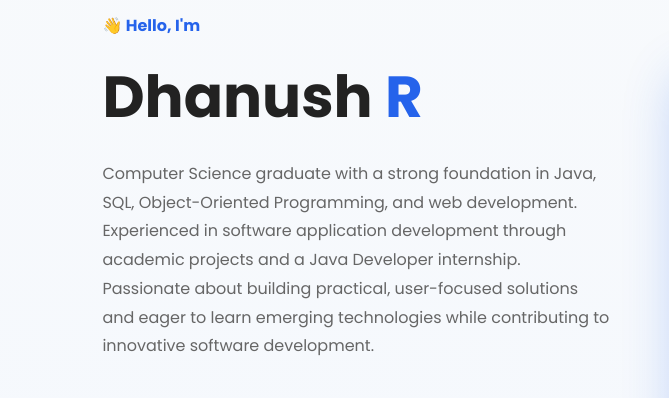
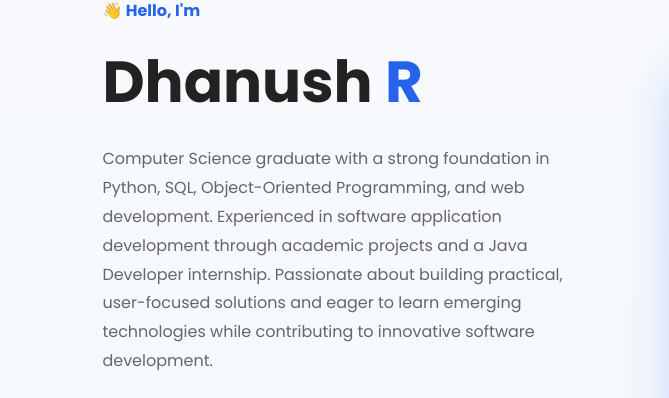
Before and after one commit to DHANUSH-916/Personal-Portfolio, a plain HTML site: page client/index.html in a window 1280 px wide. Shown: the part 182-580 px from the top of the page, 0-669 px from the left. Drawn offline with Linux system fonts and the light colour scheme; no server answers.

Commit message:
index.html

```diff
--- a/client/index.html
+++ b/client/index.html
@@ -87,7 +87,7 @@
 
             <p>
 
-                Computer Science graduate with a strong foundation in Java, SQL, Object-Oriented Programming, and web
+                Computer Science graduate with a strong foundation in Python, SQL, Object-Oriented Programming, and web
                 development. Experienced in software application development through academic projects and a Java Developer
                 internship. Passionate about building practical, user-focused solutions and eager to learn emerging technologies while
                 contributing to innovative software development.
```
